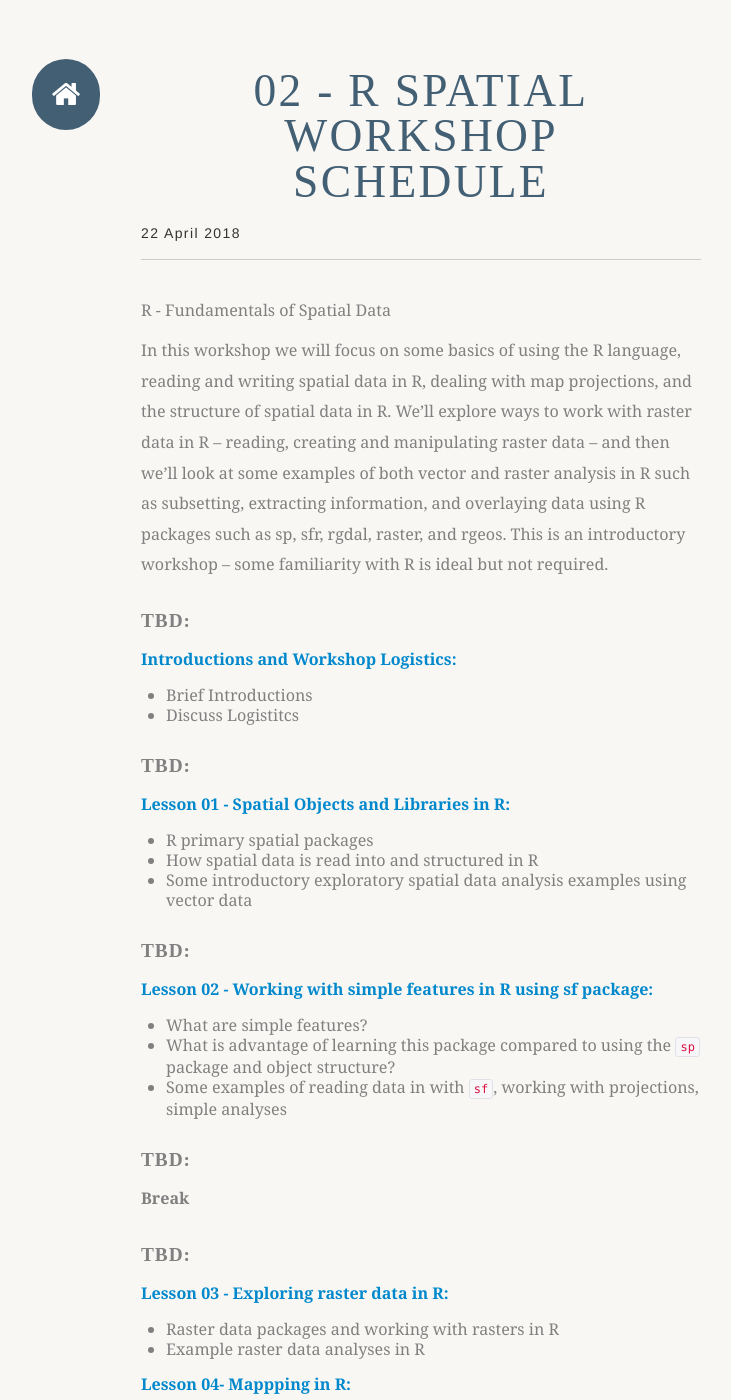
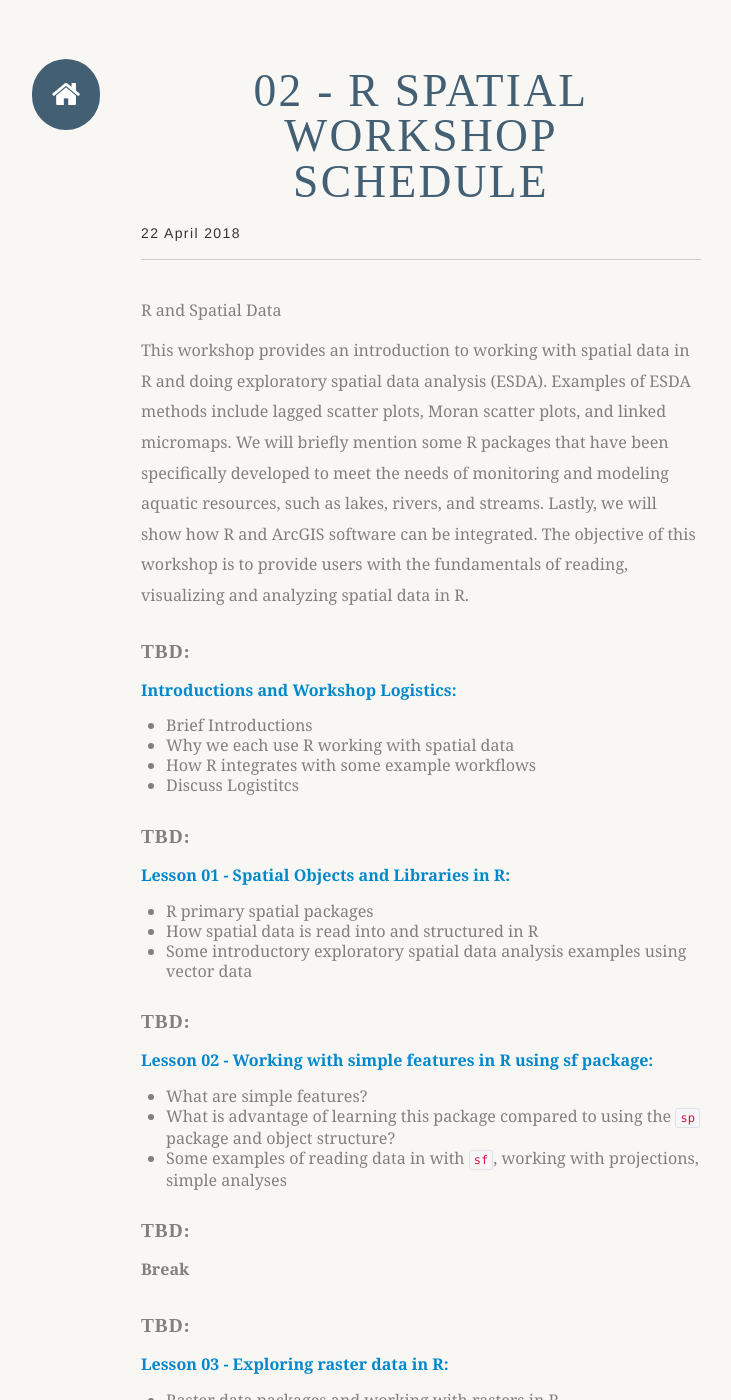
Before and after one commit to mhweber/AWRA_GIS_R_Workshop, a Jekyll site: the page built from _posts/2018-04-22-02Workshop-Schedule.md, in a window 1280 px wide and 1400 px high. Shown: the whole window, without its empty margins (289-1020 px from the left). Built offline with Jekyll 4.4.1, drawn with Linux system fonts in a browser that asks for light colours; nearby versions of some CDN libraries; some web fonts are replaced; library files that are not in the unit come from our copies; some of the changed text lies outside the part shown.

Commit message:
Incorporate Steve's comments

```diff
--- a/_posts/2018-04-22-02Workshop-Schedule.md
+++ b/_posts/2018-04-22-02Workshop-Schedule.md
@@ -4,15 +4,17 @@ author: Marc Weber
 layout: post_page
 ---
 
-R - Fundamentals of Spatial Data
+R and Spatial Data
 
-In this workshop we will focus on some basics of using the R language, reading and writing spatial data in R, dealing with map projections, and the structure of spatial data in R.  We’ll explore ways to work with raster data in R – reading, creating and manipulating raster data – and then we’ll look at some examples of both vector and raster analysis in R such as subsetting, extracting information, and overlaying data using R packages such as sp, sfr, rgdal, raster, and rgeos. This is an introductory workshop – some familiarity with R is ideal but not required.
+This workshop provides an introduction to working with spatial data in R and doing exploratory spatial data analysis (ESDA).  Examples of ESDA methods include lagged scatter plots, Moran scatter plots, and linked micromaps.  We will briefly mention some R packages that have been specifically developed to meet the needs of monitoring and modeling aquatic resources, such as lakes, rivers, and streams.  Lastly, we will show how R and ArcGIS software can be integrated.  The objective of this workshop is to provide users with the fundamentals of reading, visualizing and analyzing spatial data in R.
 
 ### TBD:
 
 [**Introductions and Workshop Logistics:**](https://mhweber.github.io/gis_in_action_r_spatial/2018/04/22/Workshop-Schedule)
 
   - Brief Introductions
+  - Why we each use R working with spatial data
+  - How R integrates with some example workflows
   - Discuss Logistitcs
 
 ### TBD:
@@ -42,6 +44,8 @@ In this workshop we will focus on some basics of using the R language, reading a
   - Raster data packages and working with rasters in R
   - Example raster data analyses in R
 
-[**Lesson 04- Mappping in R:**](https://mhweber.github.io/AWRA_GIS_R_Workshop/2018/04/22/07-Mapping-in-R)
+[**Lesson 04- Mappping in R:**](https://mhweber.github.io/AWRA_GIS_R_Workshop/2018/04/22/07-Quick-maps-in-R)
 
 [**Lesson 05- Exploratory Spatial Analysis (ESDA) in R:**](https://mhweber.github.io/AWRA_GIS_R_Workshop/2018/04/22/08-ESDA-in-R)
+
+**Lesson 06- Integrated Analysis with R and ArcGIS (demonstration):**
```
Also changed, not shown: _posts/2018-04-22-01-Before-The-Workshop.md (+5 -0 lines), _posts/2018-04-22-04-Spatial-Data-In-R-sp.md (+4 -1 lines), _posts/2018-04-22-06-Spatial-Data-Raster.md (+3 -1 lines).
